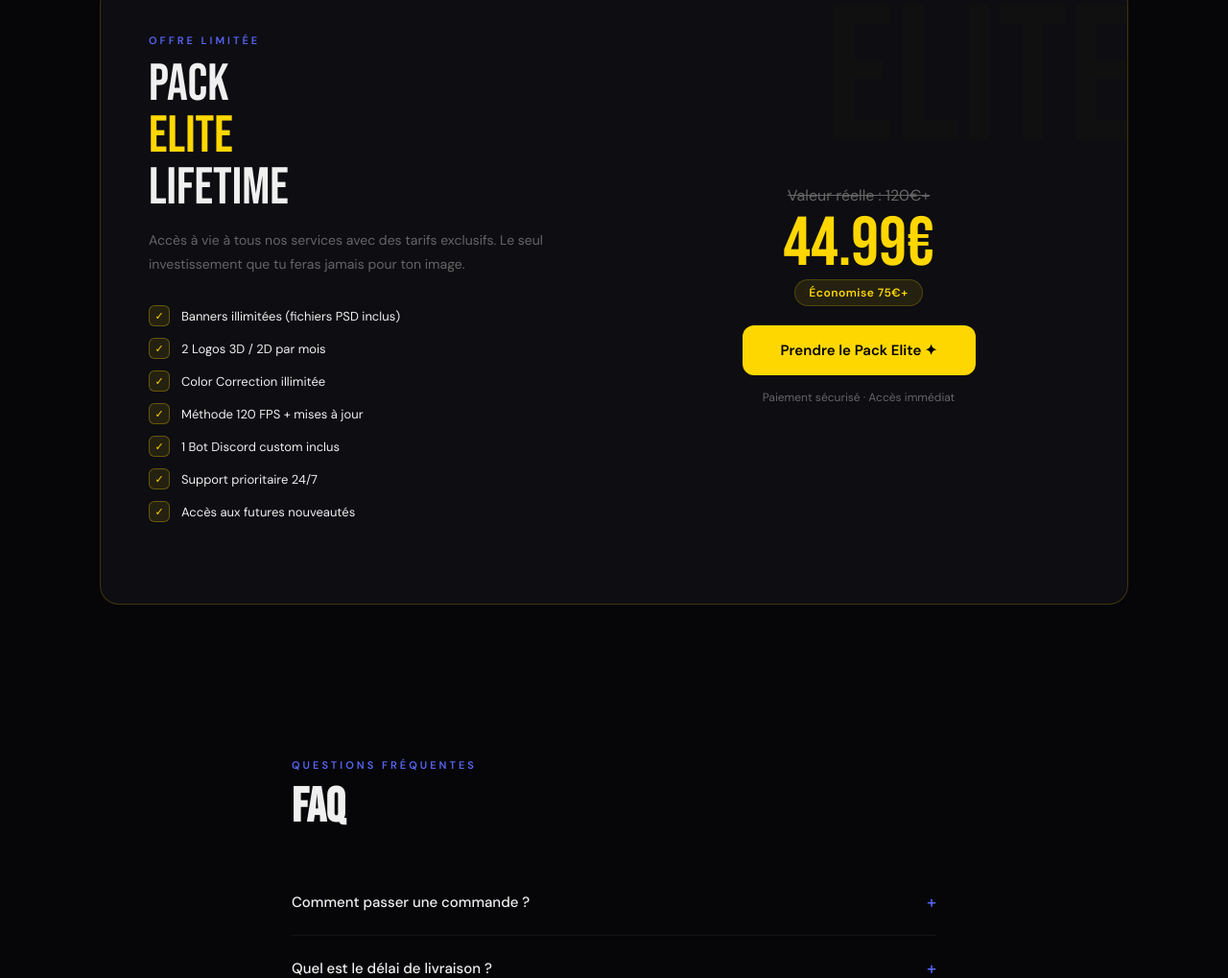
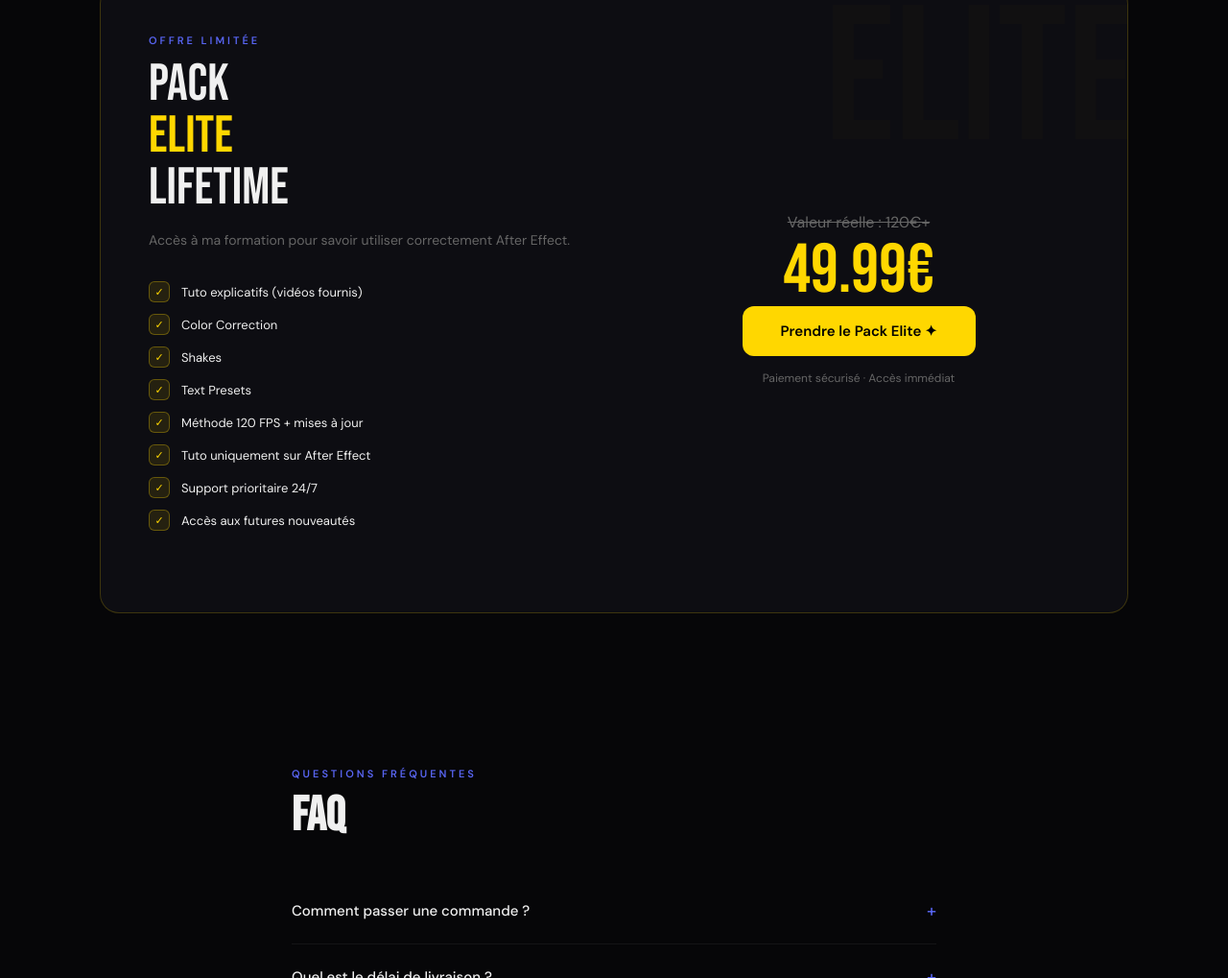
Before and after one commit to soreamvlrr/reamx, a website: page index.html in a window 1280 px wide. Shown: the part 2572-3591 px from the top of the page at 96% size. Drawn offline with Linux system fonts and the light colour scheme.

Commit message:
Update index.html

```diff
--- a/index.html
+++ b/index.html
@@ -473,21 +473,21 @@ footer{padding:50px 5%;border-top:1px solid var(--border);display:flex;justify-c
     <div>
       <div class="section-label" style="margin-bottom:12px">Offre limitée</div>
       <div class="pack-title">PACK<br><span>ELITE</span><br>LIFETIME</div>
-      <p class="pack-desc">Accès à vie à tous nos services avec des tarifs exclusifs. Le seul investissement que tu feras jamais pour ton image.</p>
+      <p class="pack-desc">Accès à ma formation pour savoir utiliser correctement After Effect.</p>
       <div class="pack-includes">
-        <div class="pack-item-row"><div class="pack-check">✓</div>Banners illimitées (fichiers PSD inclus)</div>
-        <div class="pack-item-row"><div class="pack-check">✓</div>2 Logos 3D / 2D par mois</div>
-        <div class="pack-item-row"><div class="pack-check">✓</div>Color Correction illimitée</div>
+        <div class="pack-item-row"><div class="pack-check">✓</div>Tuto explicatifs (vidéos fournis)</div>
+        <div class="pack-item-row"><div class="pack-check">✓</div>Color Correction</div>
+        <div class="pack-item-row"><div class="pack-check">✓</div>Shakes</div>
+        <div class="pack-item-row"><div class="pack-check">✓</div>Text Presets</div>
         <div class="pack-item-row"><div class="pack-check">✓</div>Méthode 120 FPS + mises à jour</div>
-        <div class="pack-item-row"><div class="pack-check">✓</div>1 Bot Discord custom inclus</div>
+        <div class="pack-item-row"><div class="pack-check">✓</div>Tuto uniquement sur After Effect</div>
         <div class="pack-item-row"><div class="pack-check">✓</div>Support prioritaire 24/7</div>
         <div class="pack-item-row"><div class="pack-check">✓</div>Accès aux futures nouveautés</div>
       </div>
     </div>
     <div style="text-align:center">
       <div class="pack-price-orig">Valeur réelle : 120€+</div>
-      <div class="pack-price-big">44.99€</div>
-      <div class="pack-save">Économise 75€+</div><br>
+      <div class="pack-price-big">49.99€</div>
       <a href="#" class="btn-pack" onclick="handlePackOrder();return false;">Prendre le Pack Elite ✦</a>
       <p style="font-size:12px;color:var(--muted);margin-top:15px">Paiement sécurisé · Accès immédiat</p>
     </div>
```
